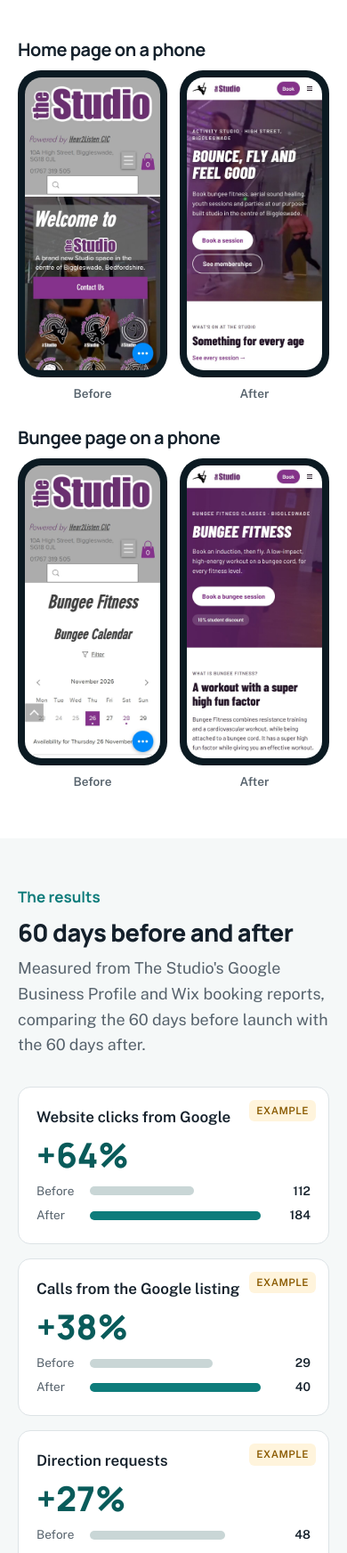
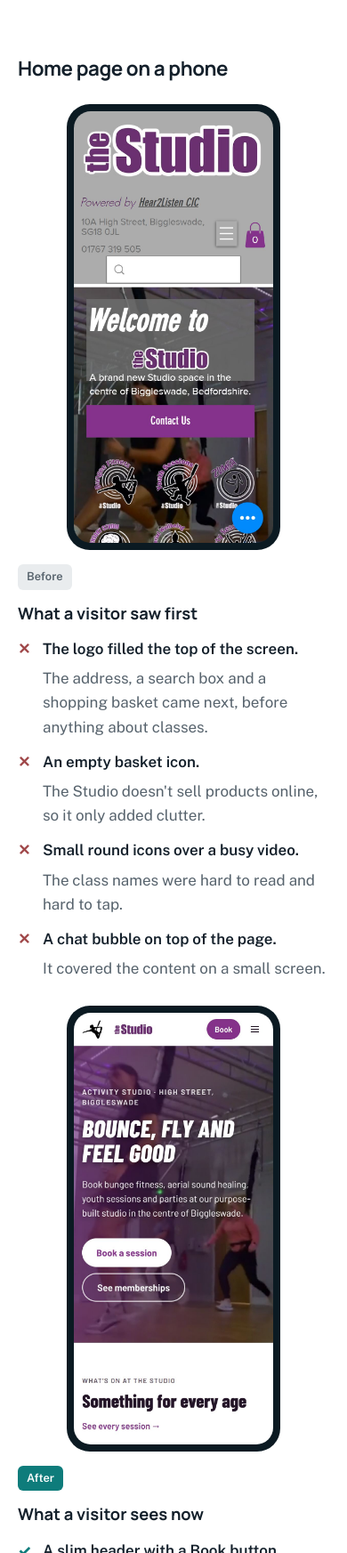
Before and after one commit to Firstglancegit/firstglance-site, a plain HTML site: page case-studies/the-studio.html in a window 390 px wide. Shown: the part 1285-3030 px from the top of the page at 89% size. Drawn offline with nearby package versions, Linux system fonts and the light colour scheme.

Commit message:
Case study: phone screens as before-then-after with what changed and why
Co-Authored-By: Claude Opus 5.5 <noreply@anthropic.com>

```diff
--- a/case-studies/the-studio.html
+++ b/case-studies/the-studio.html
@@ -90,13 +90,22 @@ section{padding:72px 0}
 .tabs button[aria-pressed="true"]{border-color:var(--teal);background:var(--pale);color:var(--teal-d)}
 .small{font-size:.88rem;color:var(--muted)}
 
-.phones{display:grid;grid-template-columns:repeat(2,minmax(0,1fr));gap:28px;margin-top:48px}
-.phonepair{display:grid;gap:12px}
-.phonepair .row{display:grid;grid-template-columns:repeat(2,minmax(0,1fr));gap:14px}
-figure{margin:0;display:grid;gap:8px}
-figcaption{font-size:.85rem;font-weight:600;color:var(--muted);text-align:center}
+.pstory{display:grid;gap:28px;margin-top:56px}
+.pstory h3{font-size:1.4rem;margin-top:12px}
+.pstep{display:grid;grid-template-columns:240px minmax(0,1fr);gap:40px;align-items:center;max-width:860px}
 .frame{background:#0B1A22;border-radius:26px;padding:8px}
 .frame img{border-radius:19px;aspect-ratio:390/844;object-fit:cover;object-position:top;width:100%}
+.ptext{display:grid;gap:12px}
+.ptag{justify-self:start;font-size:.8rem;font-weight:700;padding:4px 10px;border-radius:6px;background:#E9ECEE;color:var(--muted)}
+.after .ptag{background:var(--teal);color:#fff}
+.ptext h4{font-family:var(--display);font-size:1.15rem;margin:0}
+.ptext ul{margin:0;padding:0;list-style:none;display:grid;gap:12px}
+.ptext li{display:grid;grid-template-columns:22px 1fr;gap:6px;color:var(--muted)}
+.ptext li b{color:var(--ink);font-weight:600}
+.before .ptext li::before{content:"✕";color:#A0484A;font-weight:800;grid-row:span 2}
+.after .ptext li::before{content:"✓";color:var(--teal);font-weight:800;grid-row:span 2}
+.ptext li b{grid-column:2}
+.pstep.after{padding-bottom:24px;border-bottom:1px solid var(--line)}
 
 .changes{display:grid;grid-template-columns:repeat(2,minmax(0,1fr));gap:14px 28px;list-style:none;margin:0;padding:0}
 .changes li{display:grid;grid-template-columns:22px 1fr;gap:8px}
@@ -111,8 +120,8 @@ footer .wrap{display:flex;flex-wrap:wrap;justify-content:space-between;gap:16px;
 footer .logo{color:#fff}
 footer a{color:#fff}
 
-@media (max-width:960px){.brief,.stats{grid-template-columns:repeat(2,minmax(0,1fr))}.phones{grid-template-columns:minmax(0,1fr)}}
-@media (max-width:600px){nav a:not(.cta){display:none}section{padding:52px 0}.brief,.stats,.changes{grid-template-columns:minmax(0,1fr)}}
+@media (max-width:960px){.brief,.stats{grid-template-columns:repeat(2,minmax(0,1fr))}.pstep{grid-template-columns:180px minmax(0,1fr);gap:24px}}
+@media (max-width:600px){nav a:not(.cta){display:none}section{padding:52px 0}.brief,.stats,.changes{grid-template-columns:minmax(0,1fr)}.pstep{grid-template-columns:minmax(0,1fr);gap:16px}.pstep .frame{width:min(240px,70%);justify-self:center}}
 </style>
 </head>
 <body>
@@ -169,19 +178,58 @@ footer a{color:#fff}
         <p class="small">On a laptop, 1440 pixels wide.</p>
       </div>
 
-      <div class="phones">
-        <div class="phonepair">
-          <h3>Home page on a phone</h3>
-          <div class="row">
-            <figure><div class="frame"><img src="img/before-home-phone.jpg" alt="Old home page on a phone" width="780" height="1688"></div><figcaption>Before</figcaption></figure>
-            <figure><div class="frame"><img src="img/after-home-phone.jpg" alt="New home page on a phone" width="780" height="1688"></div><figcaption>After</figcaption></figure>
+      <div class="pstory">
+        <h3>Home page on a phone</h3>
+        <div class="pstep before">
+          <div class="frame"><img src="img/before-home-phone.jpg" alt="Old home page on a phone" width="780" height="1688"></div>
+          <div class="ptext">
+            <span class="ptag">Before</span>
+            <h4>What a visitor saw first</h4>
+            <ul>
+            <li><b>The logo filled the top of the screen.</b> The address, a search box and a shopping basket came next, before anything about classes.</li>
+            <li><b>An empty basket icon.</b> The Studio doesn't sell products online, so it only added clutter.</li>
+            <li><b>Small round icons over a busy video.</b> The class names were hard to read and hard to tap.</li>
+            <li><b>A chat bubble on top of the page.</b> It covered the content on a small screen.</li>
+            </ul>
           </div>
         </div>
-        <div class="phonepair">
-          <h3>Bungee page on a phone</h3>
-          <div class="row">
-            <figure><div class="frame"><img src="img/before-bungee-phone.jpg" alt="Old bungee fitness page on a phone" width="780" height="1688"></div><figcaption>Before</figcaption></figure>
-            <figure><div class="frame"><img src="img/after-bungee-phone.jpg" alt="New bungee fitness page on a phone" width="780" height="1688"></div><figcaption>After</figcaption></figure>
+        <div class="pstep after">
+          <div class="frame"><img src="img/after-home-phone.jpg" alt="New home page on a phone" width="780" height="1688"></div>
+          <div class="ptext">
+            <span class="ptag">After</span>
+            <h4>What a visitor sees now</h4>
+            <ul>
+            <li><b>A slim header with a Book button.</b> Booking is the main reason people visit, so it is one tap away on every page.</li>
+            <li><b>A headline that says what and where.</b> "Bounce, fly and feel good" and the High Street location, so people know they're in the right place within seconds.</li>
+            <li><b>Two clear next steps.</b> Book a session or see memberships, instead of a single "Contact us" button.</li>
+            <li><b>Photo cards for each activity.</b> Big, readable and easy to tap with a thumb.</li>
+            </ul>
+          </div>
+        </div>
+        <h3>Bungee fitness page on a phone</h3>
+        <div class="pstep before">
+          <div class="frame"><img src="img/before-bungee-phone.jpg" alt="Old bungee fitness page on a phone" width="780" height="1688"></div>
+          <div class="ptext">
+            <span class="ptag">Before</span>
+            <h4>What a visitor saw first</h4>
+            <ul>
+            <li><b>The same tall header again.</b> Most of the first screen went on the logo and address.</li>
+            <li><b>A small calendar straight away.</b> First-timers were asked to pick a date before being told what bungee fitness is.</li>
+            <li><b>No mention of the induction.</b> New customers need one before any class, but the page didn't say so up front.</li>
+            </ul>
+          </div>
+        </div>
+        <div class="pstep after">
+          <div class="frame"><img src="img/after-bungee-phone.jpg" alt="New bungee fitness page on a phone" width="780" height="1688"></div>
+          <div class="ptext">
+            <span class="ptag">After</span>
+            <h4>What a visitor sees now</h4>
+            <ul>
+            <li><b>"Book an induction, then fly."</b> Tells first-timers exactly what to do first, because an induction is needed before any class.</li>
+            <li><b>One big booking button.</b> The next step is obvious and easy to tap.</li>
+            <li><b>The 10% student discount up front.</b> A reason to book now, shown where people decide.</li>
+            <li><b>A plain explanation underneath.</b> What bungee fitness is and who it suits, for people who have never tried it.</li>
+            </ul>
           </div>
         </div>
       </div>
```
